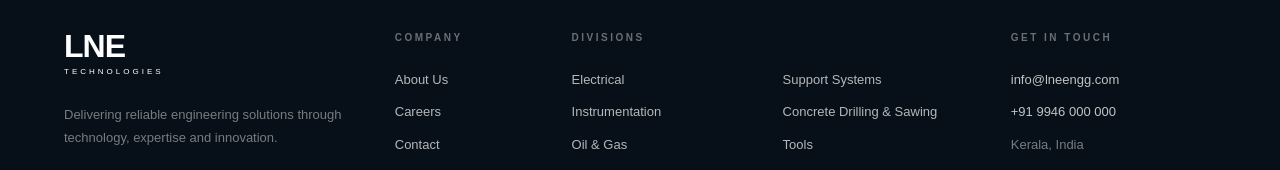
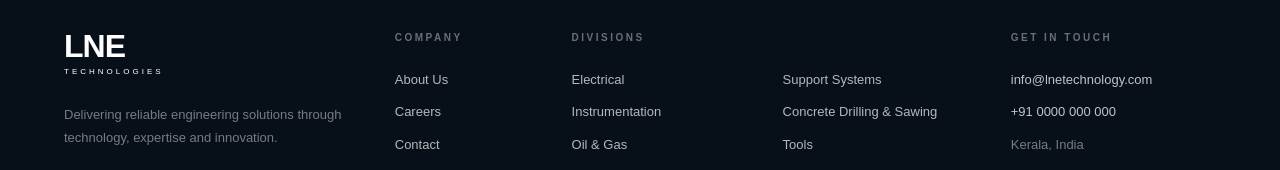
Before and after one commit to Rohitraja-k/Lne-Technology, a React (Vite) app: page /contact in a window 1280 px wide. Shown: the part 3390-3560 px from the top of the page. Built offline with nearby package versions, Linux system fonts and the light colour scheme.

Commit message:
footer mail changed

```diff
--- a/src/components/Footer.jsx
+++ b/src/components/Footer.jsx
@@ -81,11 +81,11 @@ function Footer() {
             <h4>GET IN TOUCH</h4>
 
             <a href="mailto:info@lneengg.com">
-              info@lneengg.com
+              info@lnetechnology.com
             </a>
 
             <a href="tel:+919946000000">
-              +91 9946 000 000
+              +91 0000 000 000
             </a>
 
             <span>
```
